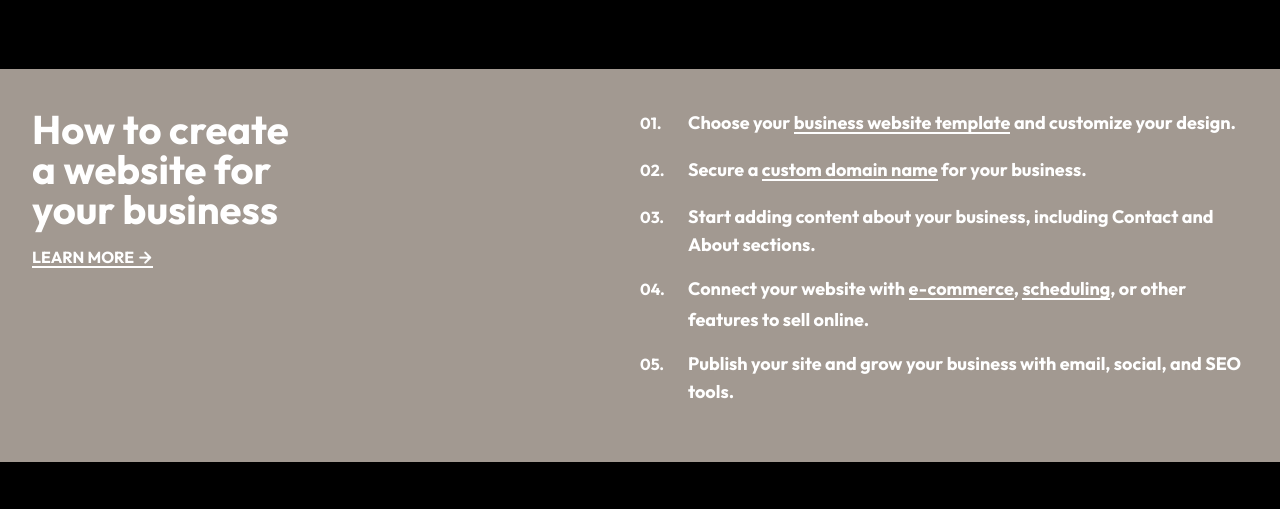
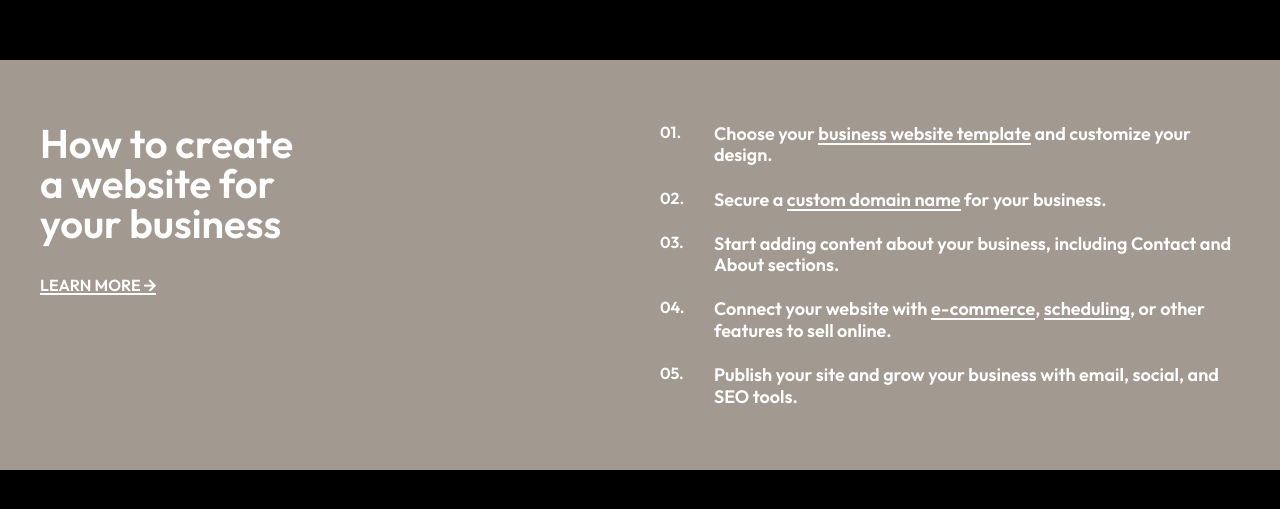
Before and after one commit to msiganasoftwaredesigners/internship_2025, a plain HTML site: page portion_of_landing-page/index.html in a window 1280 px wide. Shown: the part 135-644 px from the top of the page. Drawn offline with nearby package versions, Linux system fonts and the light colour scheme.

Commit message:
update commit

```diff
--- a/index.html
+++ b/portion_of_landing-page/index.html
@@ -14,19 +14,19 @@
 <body class="min-h-screen font-clarkson flex items-center justify-center">
 
   <main id="general" class="w-full">
-    <div class="bg-lightGray text-white px-4 py-10 animate__animated animate__fadeInUp  md:px-8" >
-      <div class="flex flex-col justify-between md:flex-row">
-        <div class="flex flex-col mb-10 items-start animate__animated animate__fadeInLeft md:w-1/2">
+    <div class="bg-lightGray text-white px-4 py-10 animate__animated animate__fadeInUp  md:px-10" >
+      <div class="flex flex-col justify-between md:flex-row md:gap-10 md:pt-[22.5px]">
+        <div class="items-start animate__animated animate__fadeInLeft mb-10 md:w-1/2 md:mb-0">
           <div class="">
             <h2 class="text-left w-full md:max-w-[280px] font-clarkson">How to create a website for your business</h2>
           </div>
-          <div class="mt-4">
+          <div class="mt-4 md:mt-[30px]">
             <a class="hover-area inline-flex items-center" href="#" aria-label="Learn more about building a website">
-              <span class="text-decoration-underline cursor-pointer pb-[3px] uppercase font-black inline-flex items-center">
+              <span class="text-decoration-underline cursor-pointer uppercase text-sm leading-5 inline-flex">
                 Learn More
-                <span class="relative inline-flex w-4 h-4 overflow-hidden items-center justify-center mb-[-2px]">
-                  <span id="arrow1" class="absolute text-2xl transition-all duration-500 ease-in-out font-black flex justify-center"><i class="uil uil-arrow-right"></i></span>
-                  <span id="arrow2" class="absolute text-2xl transition-all duration-500 ease-in-out font-black flex justify-center"><i class="uil uil-arrow-right"></i></span>
+                <span class="relative inline-flex w-3 h-3 overflow-hidden items-center justify-center">
+                  <span id="arrow1" class="absolute text-2xl transition-all duration-500 ease-in-out flex justify-center"><i class="uil uil-arrow-right"></i></span>
+                  <span id="arrow2" class="absolute text-2xl transition-all duration-500 ease-in-out flex justify-center"><i class="uil uil-arrow-right"></i></span>
                 </span>
               </span>
             </a>
@@ -37,35 +37,35 @@
             <ol class="numbers">
               <li>
                 <div>
-                  <p class="text-lg">Choose your
-<a class="text-decoration-underline cursor-pointer pb-[1px]" href="#">business website template</a> and customize your design.
+                  <p class="text-lg leading-[21.6px]">Choose your
+<a class="text-decoration-underline cursor-pointer" href="#">business website template</a> and customize your design.
                   </p>
                 </div>
               </li>
               <li>
                 <div>
-                  <p class="text-lg">Secure a
-<a class="text-decoration-underline cursor-pointer pb-[1px]" href="#">custom domain name</a> for your business.
+                  <p class="text-lg leading-[21.6px]">Secure a
+<a class="text-decoration-underline cursor-pointer" href="#">custom domain name</a> for your business.
                   </p>
                 </div>
               </li>
               <li>
                 <div>
-                  <p class="text-lg">
+                  <p class="text-lg leading-[21.6px]">
                     Start adding content about your business, including Contact and About sections.
                   </p>
                 </div>
               </li>
               <li>
                 <div>
-                  <p class="text-lg">Connect your website with
-<a class="text-decoration-underline cursor-pointer pb-[1px]" href="#">e-commerce</a>, <a class="text-decoration-underline cursor-pointer pb-[1px]" href="#">scheduling</a>, or other features to sell online.
+                  <p class="text-lg leading-[21.6px]">Connect your website with
+<a class="text-decoration-underline cursor-pointer" href="#">e-commerce</a>, <a class="text-decoration-underline cursor-pointer" href="#">scheduling</a>, or other features to sell online.
                   </p>
                 </div>
               </li>
               <li>
                 <div>
-                  <p class="text-lg">
+                  <p class="text-lg leading-[21.6px]">
                       Publish your site and grow your business with email, social, and SEO tools.
                   </p>
                 </div>
```
Also changed, not shown: portion_of_landing-page/animations.js (renamed from animations.js), portion_of_landing-page/dist/output.css, 1 other file.
